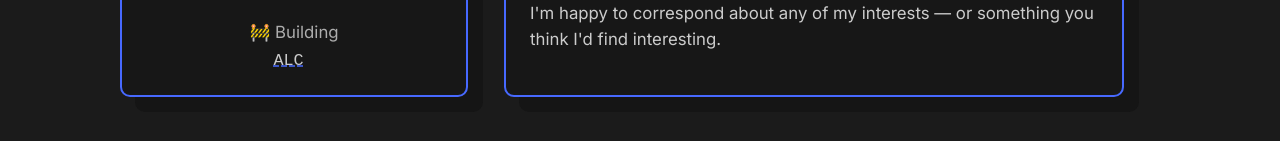
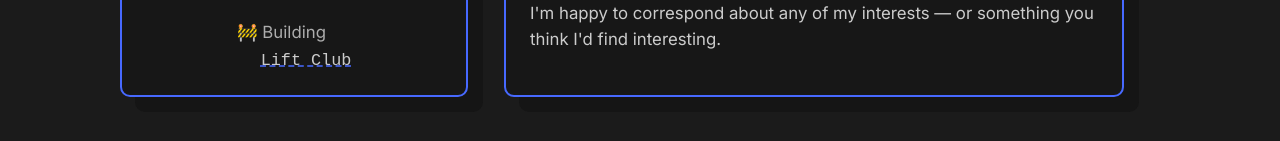
Before and after one commit to christiananagnostou/www, a React (Create React App) app: page / in a window 1280 px wide. Shown: the part 583-724 px from the top of the page. Built offline with nearby package versions, Linux system fonts and the light colour scheme.

Commit message:
update name of Lift Club

```diff
--- a/src/components/AboutPage/page_components/AboutSection.js
+++ b/src/components/AboutPage/page_components/AboutSection.js
@@ -30,7 +30,7 @@ function AboutSection() {
             <p>🚧 Building</p>
             <code>
               <a href="https://workout-logger-omega.vercel.app" target="_blank" rel="noreferrer">
-                ALC
+                Lift Club
               </a>
             </code>
           </div>
```
